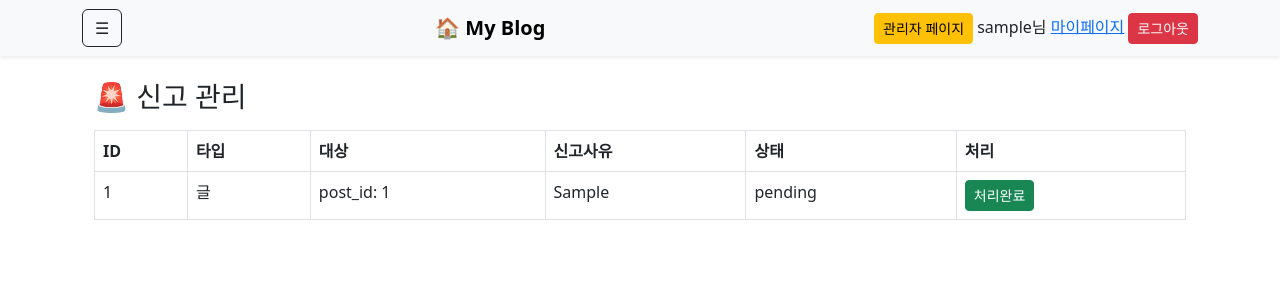
After one commit to sang5517/my_todo_app, a Flask app: page /admin/reports in a window 1280 px wide. The commit adds this page. Shown: the top 300 px of the page. Run offline with Flask 3, Linux system fonts and the light colour scheme; the visitor is signed in with stand-in values (Sample User, id 1); tables that the repository leaves empty hold one stand-in row (values such as "Sample post").

Commit message:
feat: 신고 시스템 및 관리자 신고 관리 페이지 추가

```diff
--- a/app.py
+++ b/app.py
@@ -15,6 +15,7 @@ from models.user import User
 from models.post import Post
 from routes.post import post_bp,like_bp
 from routes.report import report_bp
+from routes.admin import admin_bp
 from utils.auth import is_logged_in
 from routes.auth import auth_bp
 from routes.comment import comment_bp
@@ -33,6 +34,7 @@ app.register_blueprint(auth_bp)
 app.register_blueprint(comment_bp)
 app.register_blueprint(like_bp)
 app.register_blueprint(report_bp)
+app.register_blueprint(admin_bp)
 app.jinja_env.globals['timedelta'] = timedelta
 app.jinja_env.globals['mask_email'] = mask_email
 app.jinja_env.globals['mask_username'] = mask_username
@@ -58,7 +60,8 @@ def current_user():
 def inject_user():
     return dict(
         logged_in=is_logged_in(),
-        user=current_user()
+        user=current_user(),
+        user_id=session.get('user_id')
     )
 
 # ✅ 로그인 필요시 redirect 처리 데코레이터
--- /dev/null
+++ b/routes/admin.py
@@ -0,0 +1,34 @@
+from flask import Blueprint, render_template,session
+from models.report import Report
+from utils.auth import login_required
+from models.user import User
+from extensions import db
+
+admin_bp = Blueprint("admin", __name__, url_prefix="/admin")
+
+@admin_bp.route("/reports")
+@login_required
+def reports():
+    user = User.query.get(session['user_id'])
+
+    if not user.is_admin:
+        return "권한 없음", 403
+
+    reports = Report.query.order_by(Report.created_at.desc()).all()
+
+    return render_template("admin/reports.html", reports=reports)
+
+@admin_bp.route("/report/resolve/<int:report_id>", methods=["POST"])
+@login_required
+def resolve_report(report_id):
+    user = User.query.get(session['user_id'])
+
+    if not user.is_admin:
+        return {"success": False}, 403
+
+    report = Report.query.get(report_id)
+    report.status = "resolved"
+
+    db.session.commit()
+
+    return {"success": True}
--- /dev/null
+++ b/templates/admin/reports.html
@@ -0,0 +1,79 @@
+{% extends "base.html" %}
+
+{% block content %}
+<div class="container mt-4">
+
+    <h3>🚨 신고 관리</h3>
+
+    <table class="table table-bordered mt-3">
+        <thead>
+            <tr>
+                <th>ID</th>
+                <th>타입</th>
+                <th>대상</th>
+                <th>신고사유</th>
+                <th>상태</th>
+                <th>처리</th>
+            </tr>
+        </thead>
+
+        <tbody>
+        {% for r in reports %}
+            <tr>
+                <td>{{ r.id }}</td>
+
+                <td>
+                    {% if r.post_id %}
+                        글
+                    {% else %}
+                        댓글
+                    {% endif %}
+                </td>
+
+                <td>
+                    {% if r.post_id %}
+                        post_id: {{ r.post_id }}
+                    {% else %}
+                        comment_id: {{ r.comment_id }}
+                    {% endif %}
+                </td>
+
+                <td>{{ r.reason }}</td>
+
+                <td>{{ r.status }}</td>
+
+                <td>
+                    {% if r.status == "pending" %}
+                    <button class="btn btn-sm btn-success resolve-btn"
+                            data-id="{{ r.id }}">
+                        처리완료
+                    </button>
+                    {% else %}
+                        완료
+                    {% endif %}
+                </td>
+            </tr>
+        {% endfor %}
+        </tbody>
+
+    </table>
+</div>
+<script>
+document.querySelectorAll('.resolve-btn').forEach(btn => {
+    btn.addEventListener('click', function() {
+
+        const id = this.dataset.id;
+
+        fetch(`/admin/report/resolve/${id}`, {
+            method: 'POST'
+        })
+        .then(res => res.json())
+        .then(data => {
+            if (data.success) {
+                location.reload();
+            }
+        });
+    });
+});
+</script>
+{% endblock %}
--- a/templates/base.html
+++ b/templates/base.html
@@ -26,6 +26,11 @@
 
     <!-- 오른쪽 -->
     <div>
+      {% if logged_in and user and user.is_admin %}
+          <a href="{{ url_for('admin.reports') }}" class="btn btn-warning btn-sm">
+              관리자 페이지
+          </a>
+      {% endif %}
       {% if logged_in %}
         <span>{{ user.username }}님</span>
         <a href="/mypage">마이페이지</a>
```
Also changed, not shown: routes/report.py (+23 -0 lines), templates/detail.html (+11 -0 lines).
